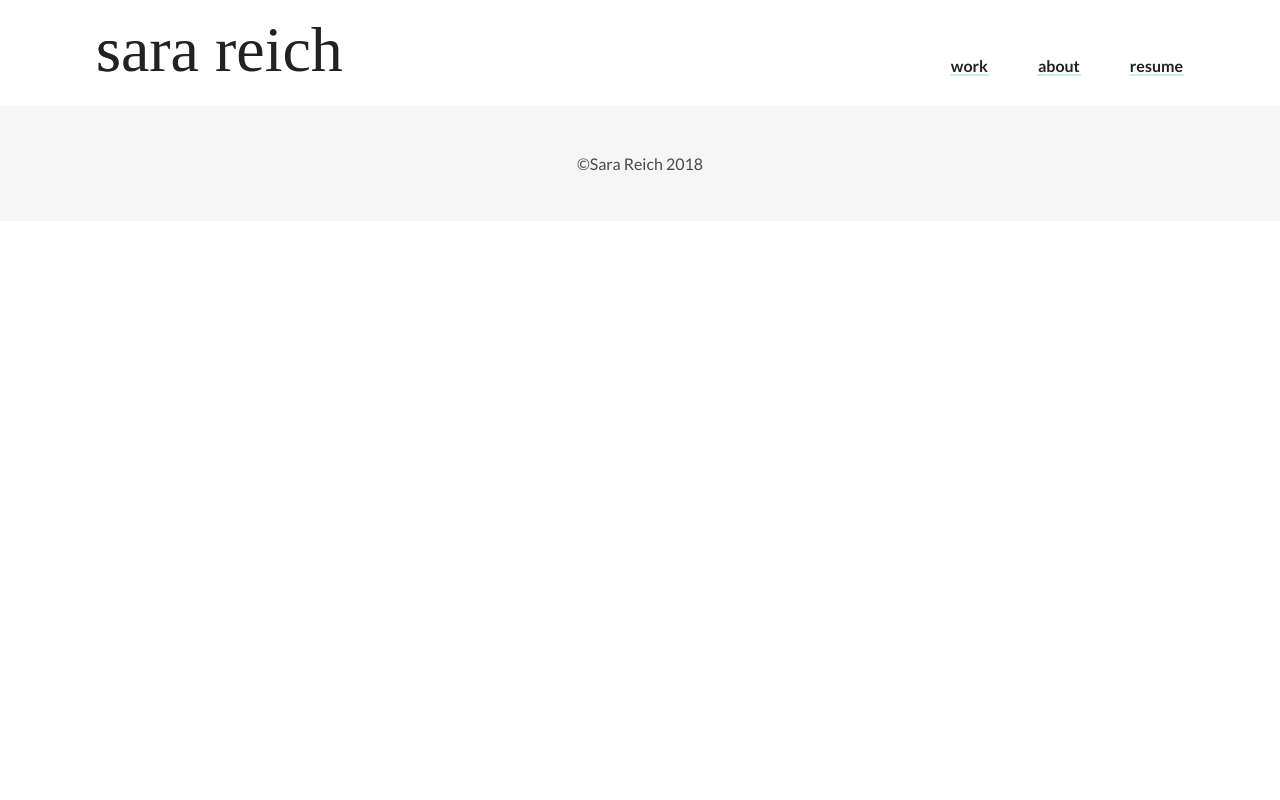
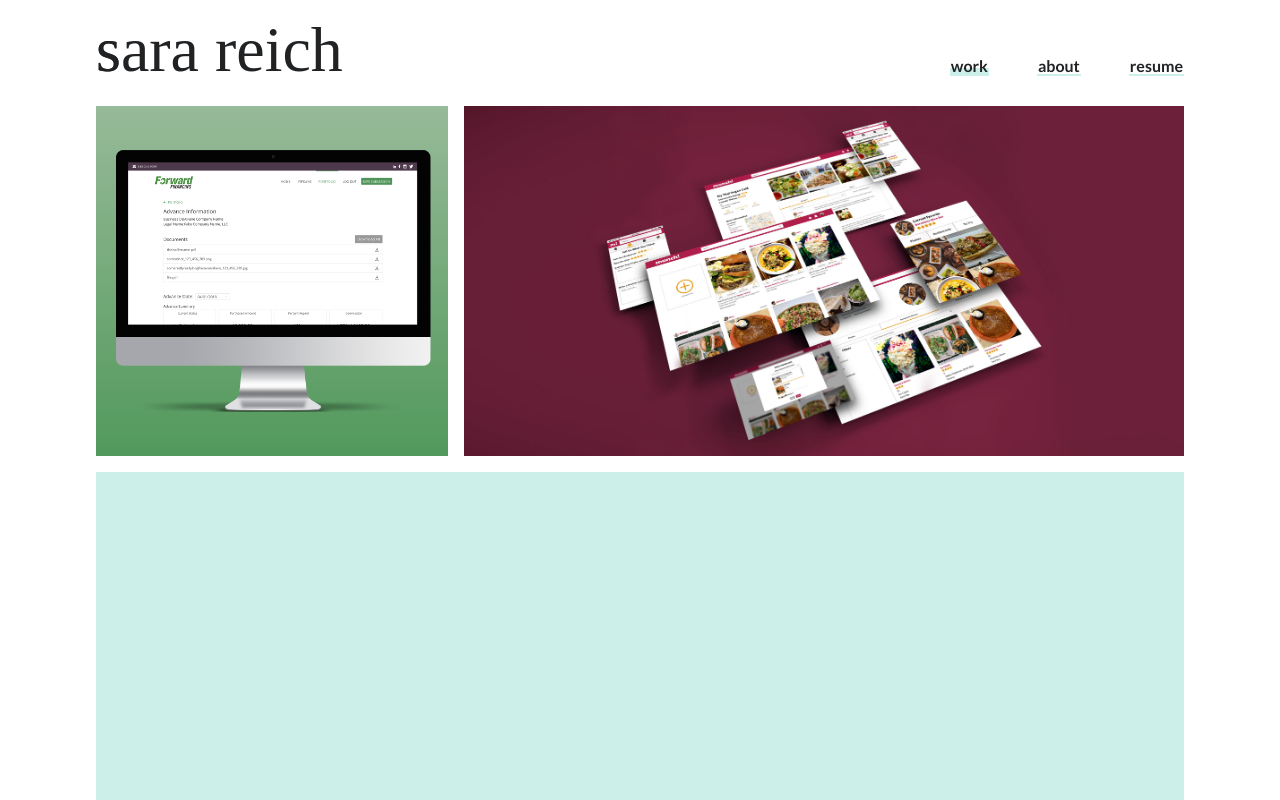
Before and after one commit to sarareich/sarareich.github.io, a React (Create React App) app: page / in a window 1280 px wide. Shown: the top 800 px of the page. Built offline with nearby package versions, Linux system fonts and the light colour scheme; a web font is replaced by a local one.

Commit message:
change home page route

```diff
--- a/src/components/Header/Header.js
+++ b/src/components/Header/Header.js
@@ -9,13 +9,13 @@
       <div className="header__wrap page">
         <div className="header">
           <div className="header__logo">
-            <NavLink to="/work">
+            <NavLink to="/">
               <Logo/>
             </NavLink>
           </div>
           <div className="header__nav-links">
             <div className="header__sub-link">
-              <NavLink to="/work" className="link">work</NavLink>
+              <NavLink to="/" className="link">work</NavLink>
             </div>
             <div className="header__sub-link">
               <NavLink to="/about" className="link">about</NavLink>
--- a/src/index.js
+++ b/src/index.js
@@ -14,7 +14,7 @@
   <BrowserRouter>
     <App>
       <div>
-        <Route exact path="/work" component={HomePage}/>
+        <Route exact path="/" component={HomePage}/>
         <Route path="/work/forward-financing" component={ForwardFinancingPage}/>
         <Route path="/work/munch" component={MunchPage}/>
         <Route path="/about" component={AboutPage}/>
```
